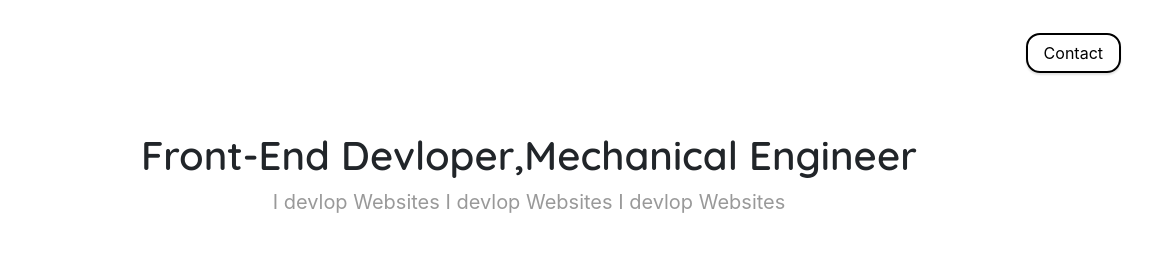
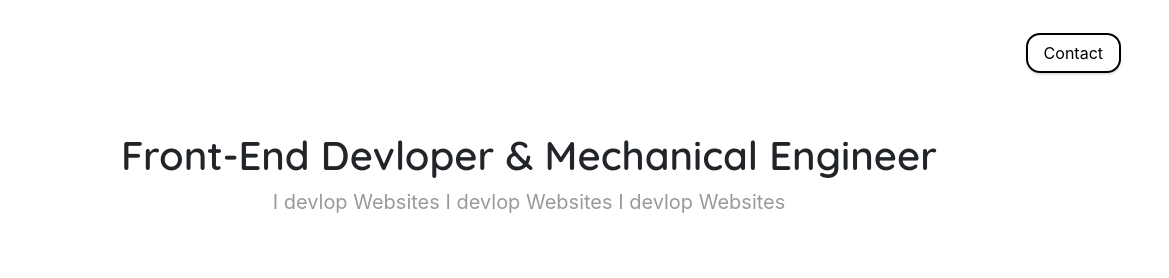
Before and after one commit to Sahil1gupta/codeclause, a plain HTML site: page Index.html in a window 1280 px wide. Shown: the top 278 px of the page, 111-1280 px from the left. Drawn offline with nearby package versions, Linux system fonts and the light colour scheme.

Commit message:
Update Index.html

```diff
--- a/Index.html
+++ b/Index.html
@@ -22,7 +22,7 @@
     </header>
 
     <div class="text-center pt-5 pb-4">
-        <h1>Front-End Devloper,Mechanical Engineer</h1>
+        <h1>Front-End Devloper & Mechanical Engineer</h1>
         <p class="hero-text">I devlop Websites I devlop Websites I devlop Websites</p>
         <div class="pt-5">
          <div class=" mx-auto logo">
```
